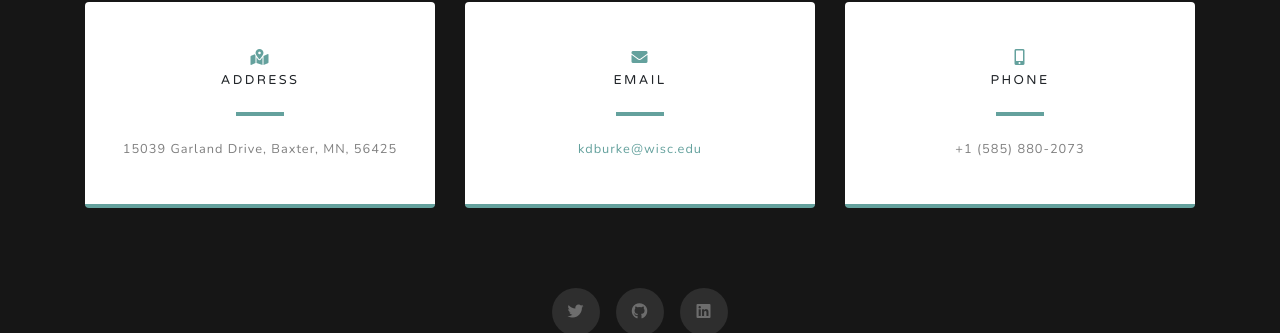
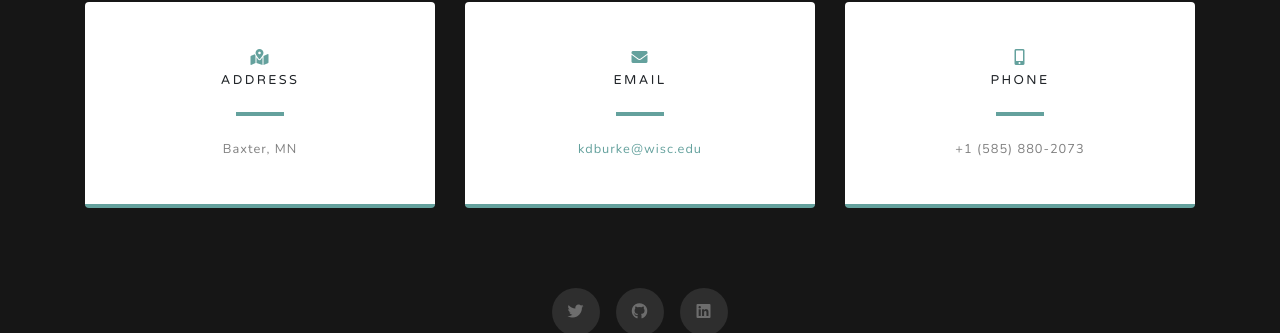
Before and after one commit to kdburke/kdburke.github.io, a Jekyll site: the page index.html, which Jekyll copies as it is, in a window 1280 px wide and 900 px high, scrolled down 1013 px. Shown: the part 385-718 px from the top of the window. Built offline with Jekyll 4.4.1, drawn with Linux system fonts in a browser that asks for light colours.

Commit message:
update contact info

```diff
--- a/index.html
+++ b/index.html
@@ -99,7 +99,7 @@
                 <i class="fas fa-map-marked-alt text-primary mb-2"></i>
                 <h4 class="text-uppercase m-0">Address</h4>
                 <hr class="my-4">
-                <div class="small text-black-50">15039 Garland Drive, Baxter, MN, 56425</div>
+                <div class="small text-black-50">Baxter, MN</div>
               </div>
             </div>
           </div>
```
